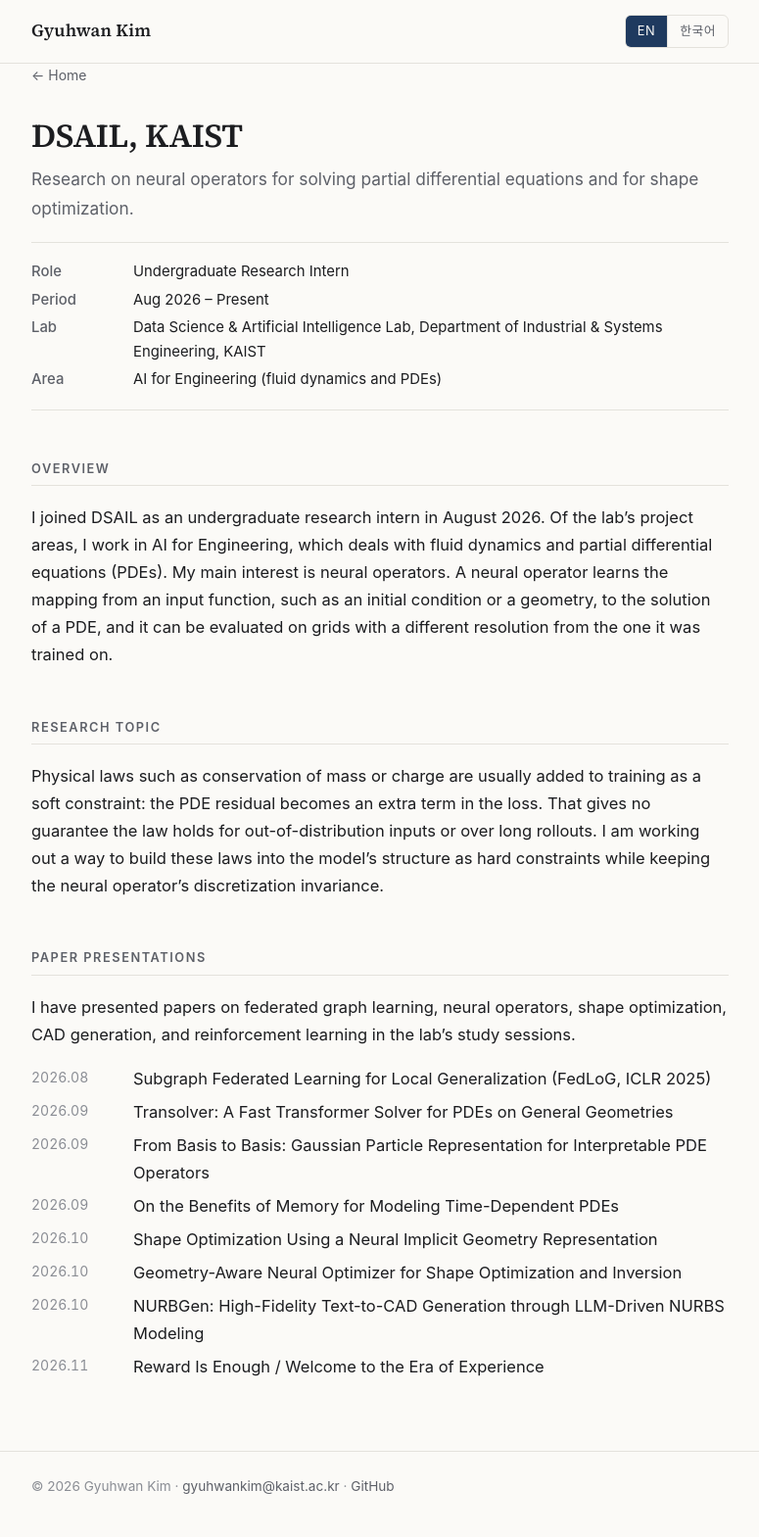
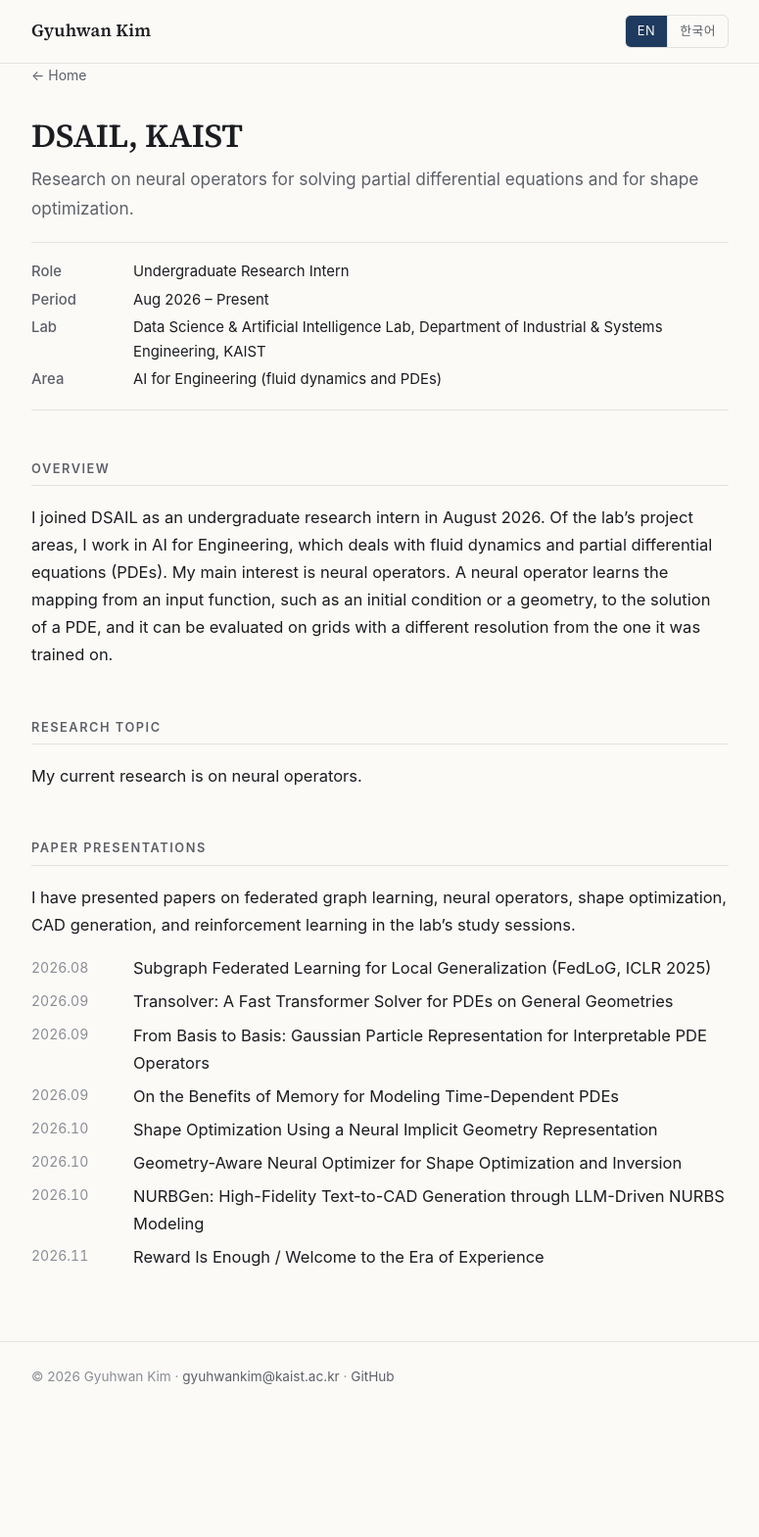
Before and after one commit to ghkim03/ghkim03.github.io, a Jekyll site: the page built from dsail.md, in a window 1280 px wide. Shown: the whole page at 98% size, without its empty margins (252-1027 px from the left). Built offline with Jekyll 4.4.1, drawn with Linux system fonts in a browser that asks for light colours; some web fonts are replaced; after the commit the page ends 1457 px from its top, so only the background shows below that.

Commit message:
Shorten DSAIL research topic description
Co-Authored-By: Claude Opus 5.5 <noreply@anthropic.com>

```diff
--- a/dsail.md
+++ b/dsail.md
@@ -25,7 +25,7 @@ I joined DSAIL as an undergraduate research intern in August 2026. Of the lab's
 
 ## Research topic
 
-Physical laws such as conservation of mass or charge are usually added to training as a soft constraint: the PDE residual becomes an extra term in the loss. That gives no guarantee the law holds for out-of-distribution inputs or over long rollouts. I am working out a way to build these laws into the model's structure as hard constraints while keeping the neural operator's discretization invariance.
+My current research is on neural operators.
 
 ## Paper presentations
 
@@ -62,7 +62,7 @@ I have presented papers on federated graph learning, neural operators, shape opt
 
 ## 연구 주제
 
-질량 보존이나 전하 보존 같은 물리 법칙은 보통 손실 함수에 PDE 잔차를 더하는 방식(soft constraint)으로 학습에 반영합니다. 이 방식으로는 학습 분포를 벗어난 입력이나 긴 시간 예측에서 법칙이 지켜진다는 보장이 없습니다. 이런 법칙을 모델 구조 안에 hard constraint로 넣으면서도 뉴럴 오퍼레이터의 이산화 불변성을 유지하는 방법을 구상하고 있습니다.
+뉴럴 오퍼레이터를 연구하고 있습니다.
 
 ## 논문 발표
 
```
